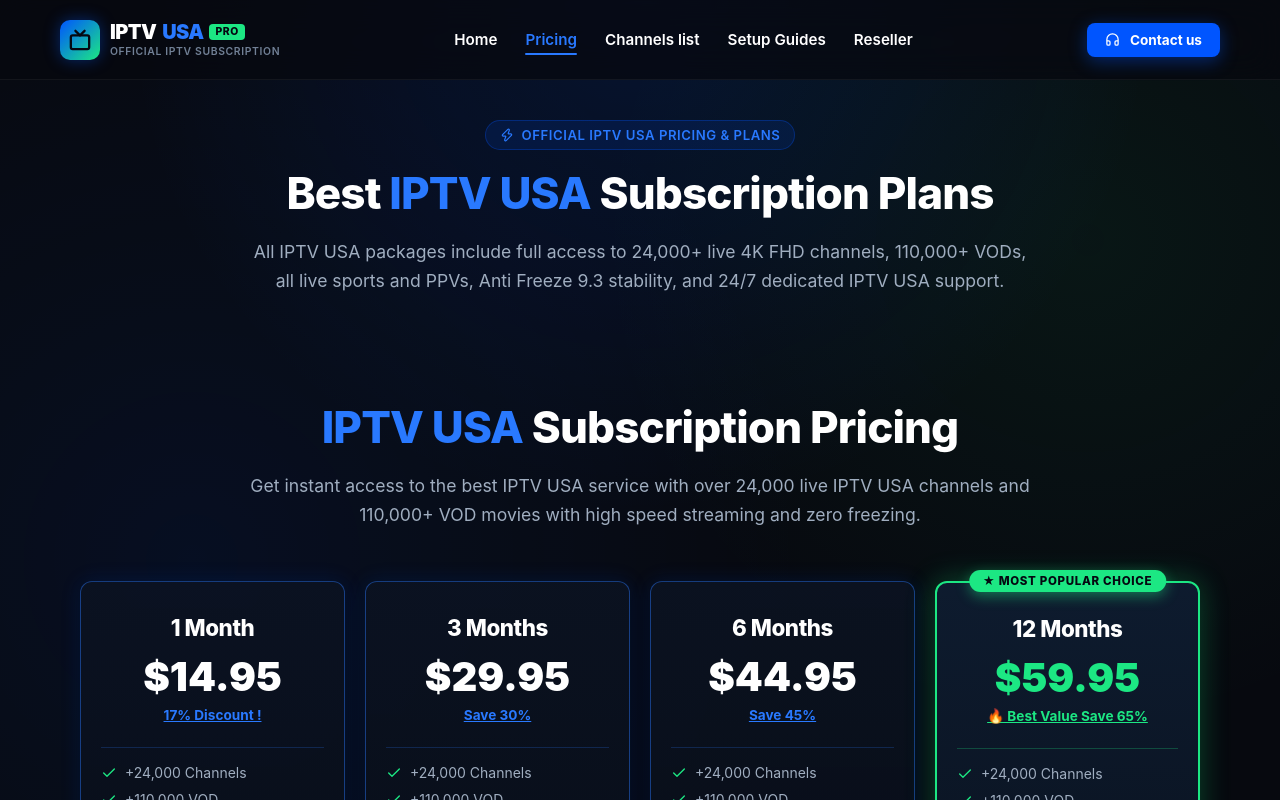
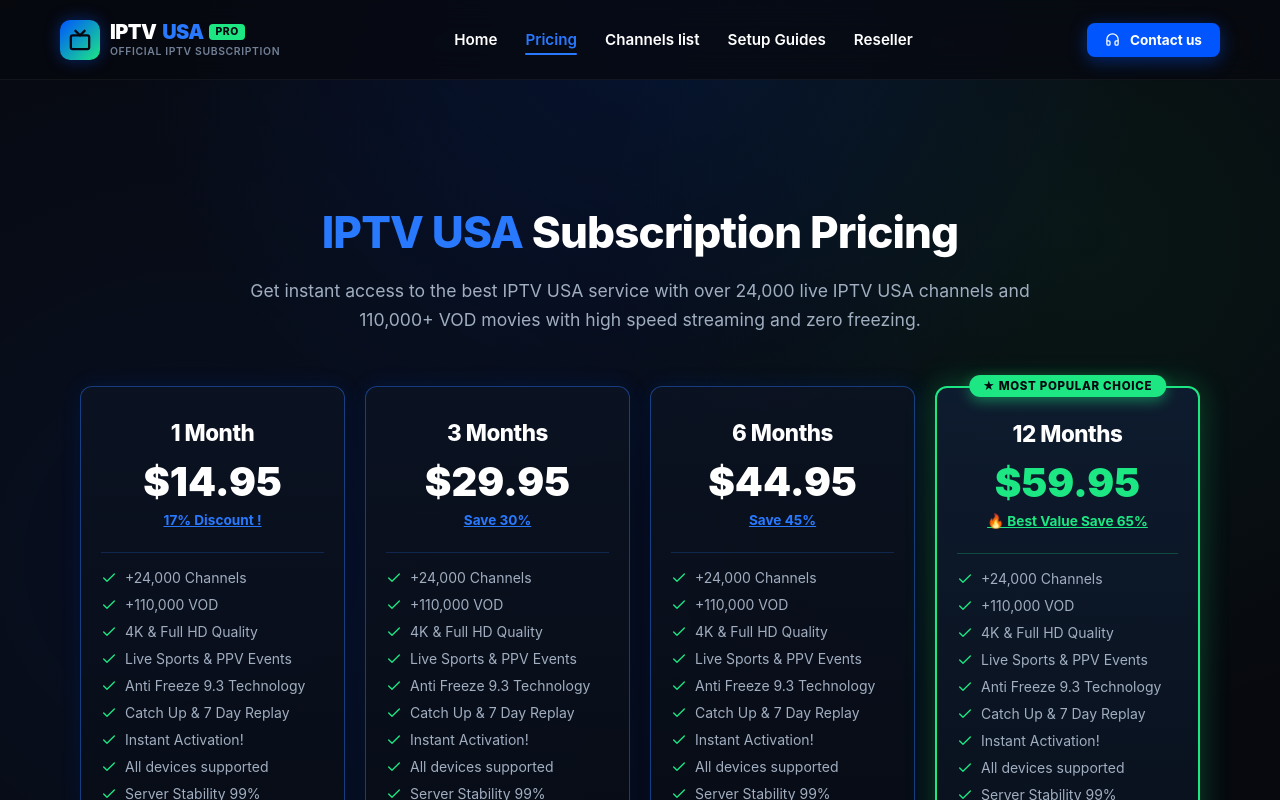
Before and after one commit to Mohamed211814/iptvusa_website, a Next.js app: page /pricing in a window 1280 px wide. Shown: the top 800 px of the page. Built offline with nearby package versions, Linux system fonts and the light colour scheme.

Commit message:
feat: implement new pricing page and reusable pricing card component with plan selection and checkout integration

```diff
--- a/src/app/pricing/page.tsx
+++ b/src/app/pricing/page.tsx
@@ -23,21 +23,8 @@
   return (
     <div style={{ paddingTop: "40px", paddingBottom: "80px" }}>
       <div className="container">
-        {/* Page Header */}
-        <div className="section-header" style={{ marginBottom: "20px" }}>
-          <span className="section-tag">
-            <Zap size={14} /> Official IPTV USA Pricing & Plans
-          </span>
-          <h1 className="section-title">
-            Best <span className="text-blue">IPTV USA</span> Subscription Plans
-          </h1>
-          <p className="section-subtitle">
-            All IPTV USA packages include full access to 24,000+ live 4K FHD channels, 110,000+ VODs, all live sports and PPVs, Anti Freeze 9.3 stability, and 24/7 dedicated IPTV USA support.
-          </p>
-        </div>
-
         {/* Pricing Component */}
-        <PricingSection onSelectPlan={handlePlanSelect} />
+        <PricingSection onSelectPlan={handlePlanSelect} isH1 />
 
         {/* Comparison Matrix */}
         <div style={{ marginTop: "60px", marginBottom: "60px" }}>
--- a/src/components/PricingSection.tsx
+++ b/src/components/PricingSection.tsx
@@ -7,9 +7,10 @@
 
 interface PricingSectionProps {
   onSelectPlan?: (plan: PricingPlan, connections: number) => void;
+  isH1?: boolean;
 }
 
-export const PricingSection: React.FC<PricingSectionProps> = ({ onSelectPlan }) => {
+export const PricingSection: React.FC<PricingSectionProps> = ({ onSelectPlan, isH1 = false }) => {
   const connections = 1;
 
   const handleBuyNow = (plan: PricingPlan) => {
@@ -29,9 +30,15 @@
       <div className="container">
         {/* Section Header matching iptvusaofficial.com */}
         <div className="section-header">
-          <h2 className="section-title">
-            <span className="text-blue">IPTV USA</span> Subscription Pricing
-          </h2>
+          {isH1 ? (
+            <h1 className="section-title">
+              <span className="text-blue">IPTV USA</span> Subscription Pricing
+            </h1>
+          ) : (
+            <h2 className="section-title">
+              <span className="text-blue">IPTV USA</span> Subscription Pricing
+            </h2>
+          )}
           <p className="section-subtitle">
             Get instant access to the best IPTV USA service with over 24,000 live IPTV USA channels and 110,000+ VOD movies with high speed streaming and zero freezing.
           </p>
```
